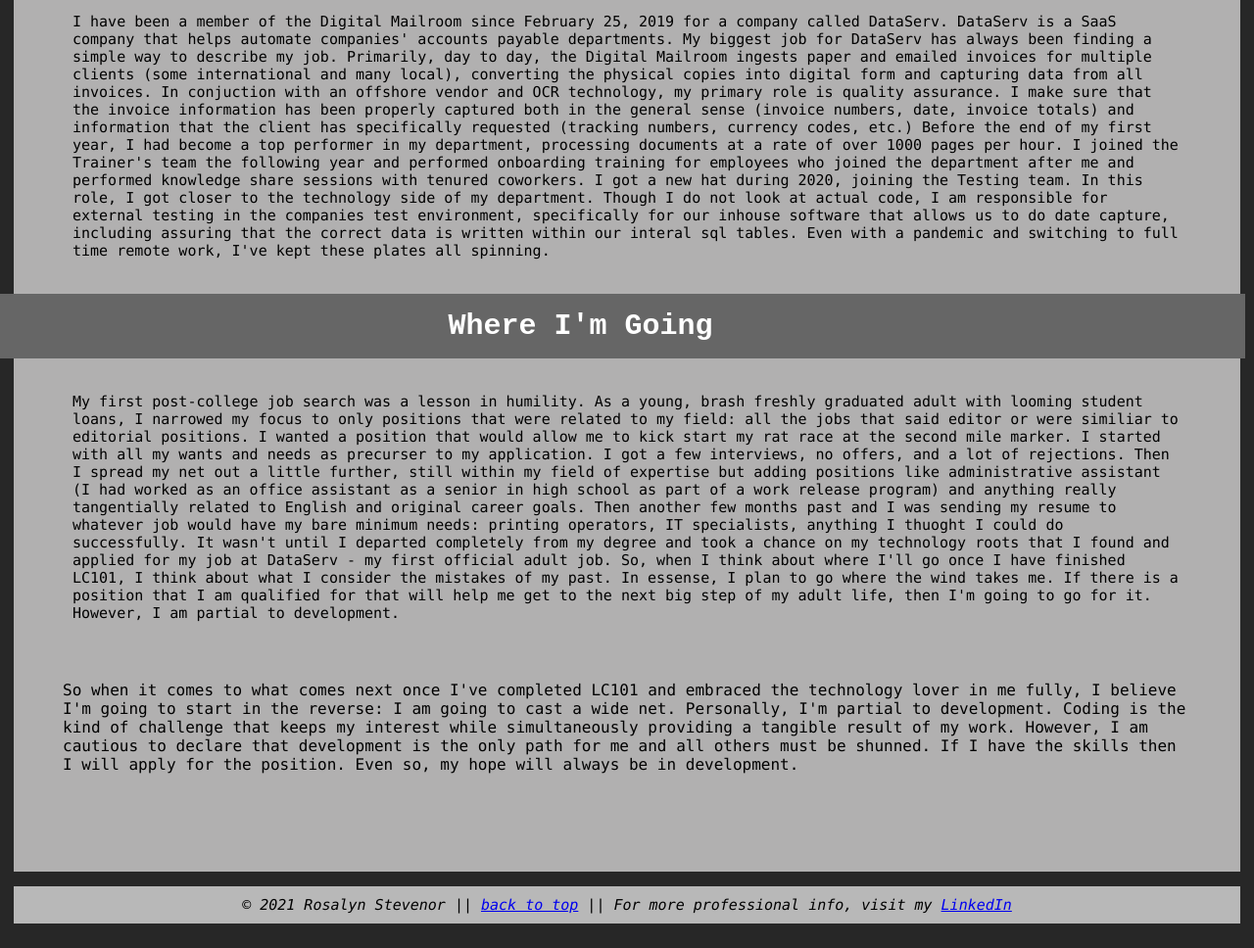
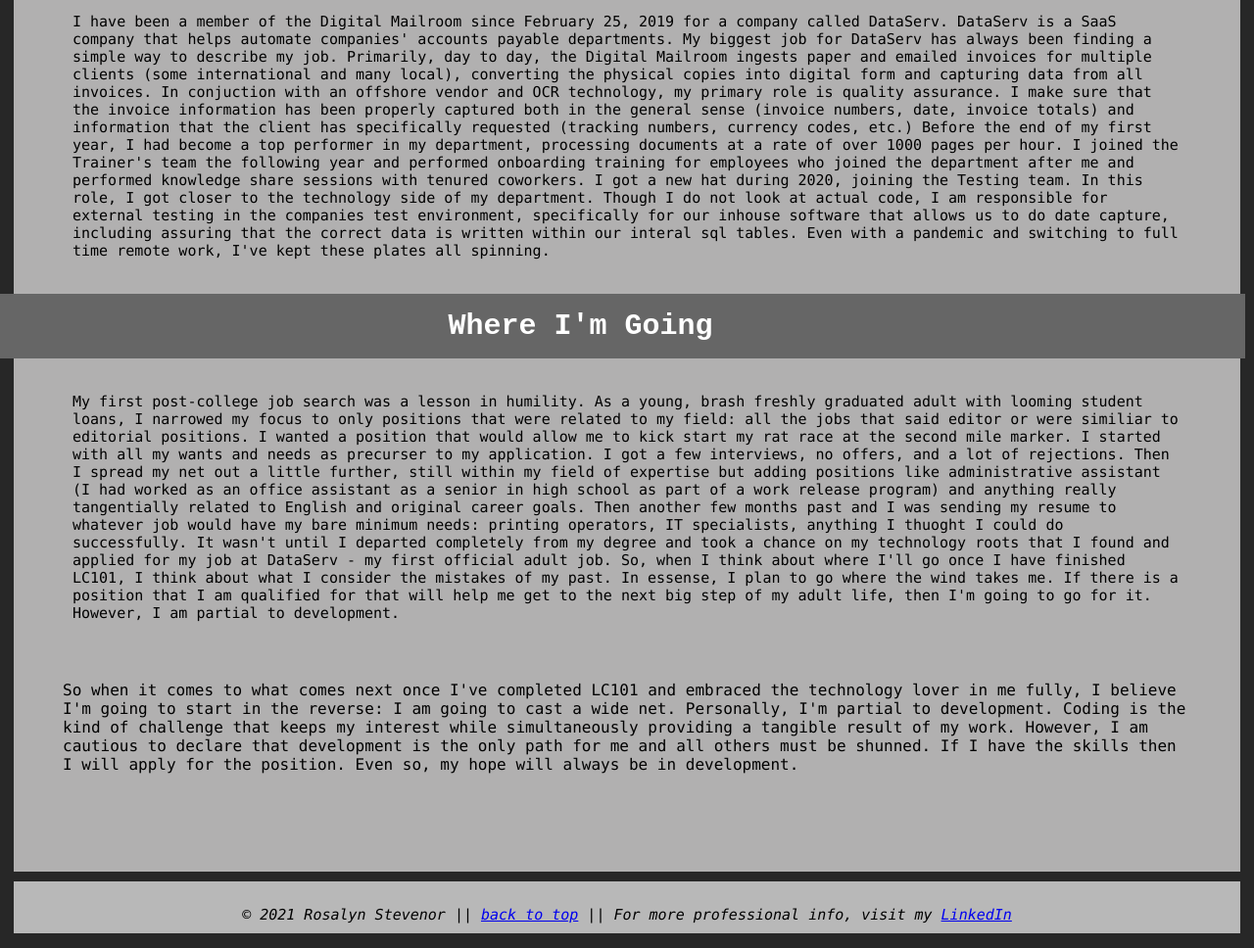
Before and after one commit to LC101-September-2021/assignment-4-html-me-something-rstevenor, a website: page index.html in a window 1280 px wide. Shown: the part 4239-5207 px from the top of the page at 98% size. Drawn offline with Linux system fonts and the light colour scheme.

Commit message:
another html troubleshoot with the addition of an upper border to footer css

```diff
--- a/styles.css
+++ b/styles.css
@@ -139,5 +139,7 @@
     margin-left: auto;
     margin-right: auto;
     max-width: 1252px;
-    background-color: rgb(184, 184, 184)
+    background-color: rgb(184, 184, 184);
+    border-top: 10px solid #272727;
+    padding-top: -30px;
 }
```
Also changed, not shown: index.html (+2 -2 lines).
